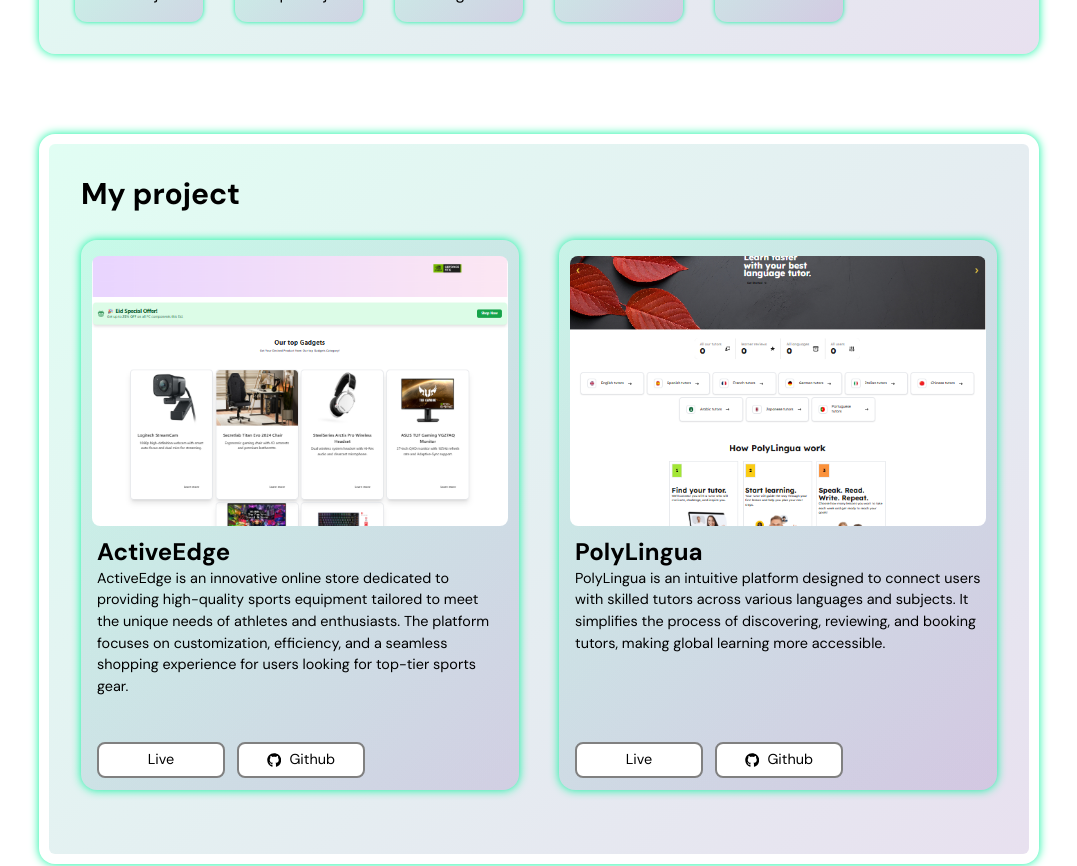
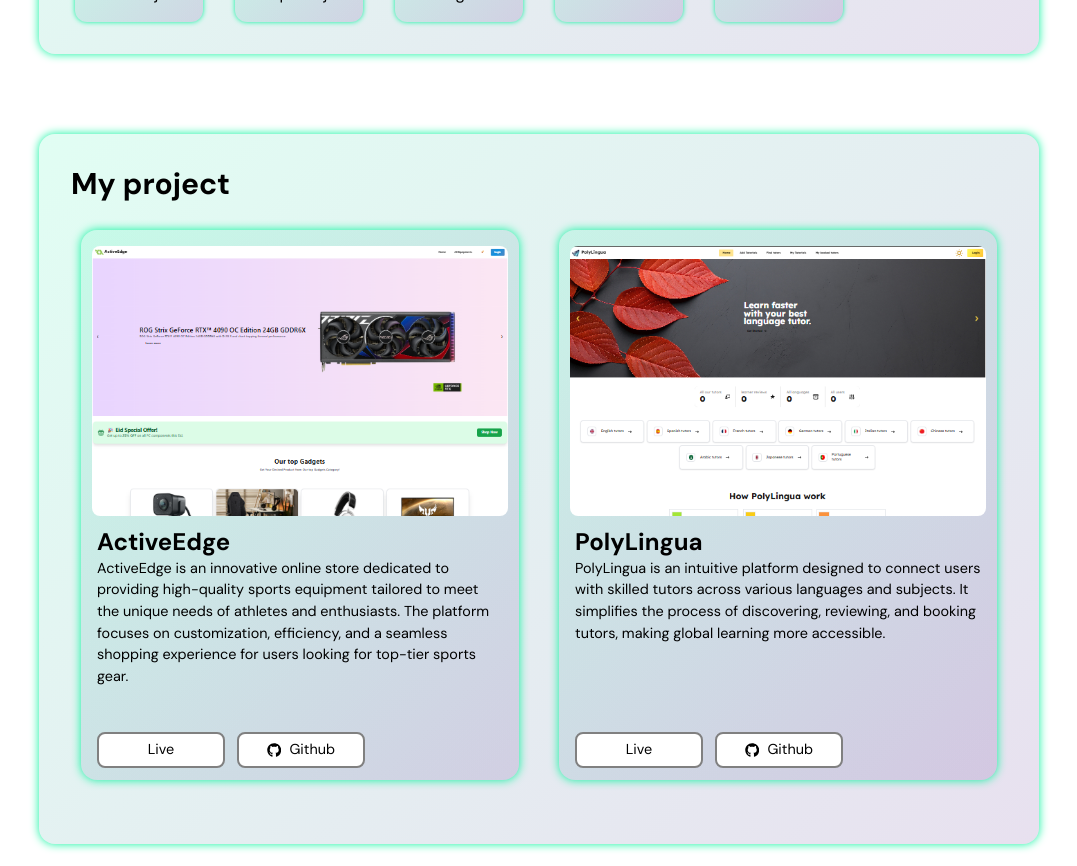
Before and after one commit to Habibullah-KH/Habibullah-portfolio, a Next.js app: page / in a window 1280 px wide. Shown: the part 1720-2586 px from the top of the page, without its empty margins (101-1178 px from the left). Built offline with nearby package versions, Linux system fonts and the light colour scheme.

Commit message:
fix image possion

```diff
--- a/src/app/components/Projects/Projects.jsx
+++ b/src/app/components/Projects/Projects.jsx
@@ -16,7 +16,7 @@ export default function Project(){
     },[])
     return(
         <>
-        <section className="project_container glowing_border md:p-8">
+        <section className="project_container md:p-8">
             <h2 className="font-bold text-xl md:text-3xl text-left mb-7">My project</h2>
             <div className="flex flex-wrap items-center justify-center gap-10">
                 {
--- a/src/app/components/Projects/projects.css
+++ b/src/app/components/Projects/projects.css
@@ -33,6 +33,7 @@
     border-radius: 0.5rem;
     margin-bottom: 10px;
     object-fit: cover;
+    object-position: top;
 }
 
 .text_container{
```
